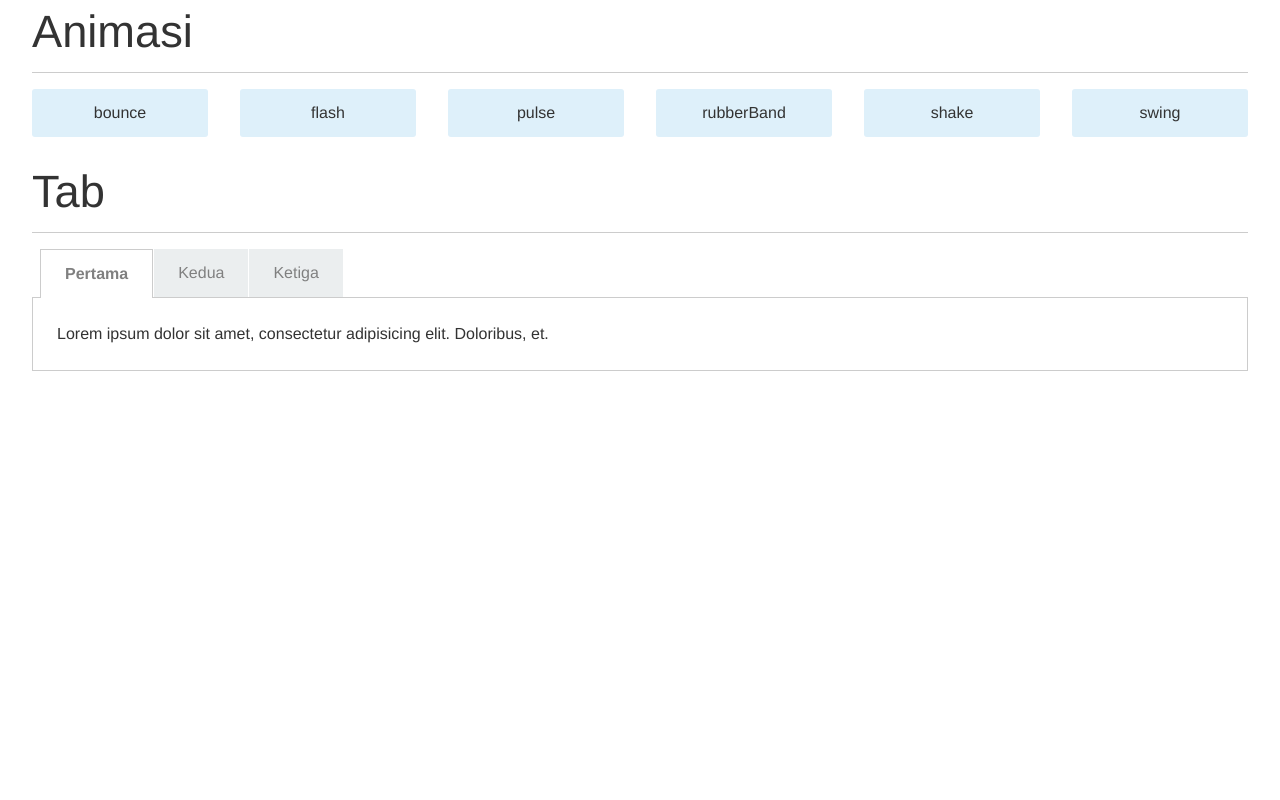
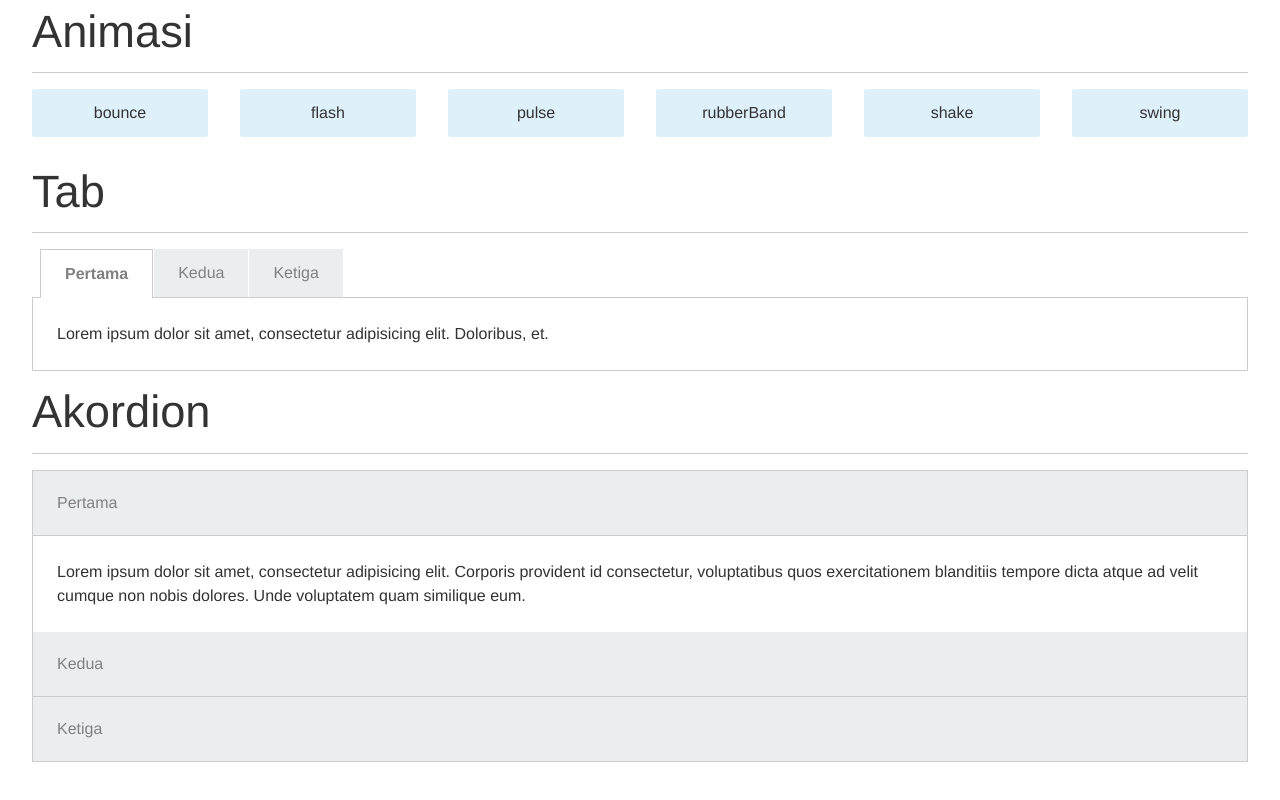
Before and after one commit to ricardosilitonga/web-pattern-library, a website: page index.html in a window 1280 px wide. Shown: the part 4982-5782 px from the top of the page. Before the commit the page ends 5513 px from the top, so only its background shows below. Drawn offline with nearby package versions, Linux system fonts and the light colour scheme; some packages are replaced by stand-ins of ours; a script that the page names is missing.

Commit message:
Akordion

```diff
--- a/_/js/script.js
+++ b/_/js/script.js
@@ -1 +1 @@
-$(function(){var n=$(".sf-menu");n.clone().removeClass().addClass("responsif-menu").prependTo(".kotak-navigasi nav"),n.superfish(),$("#tombol-responsif-menu").on("click",function(n){n.preventDefault(),$(".responsif-menu").slideToggle()}),$("#demo-animasi").find(".demo-kolom").on("click",function(n){var e=$(this);e.addClass("animated "+e.text())}),$(".tab-link a").on("click",function(n){n.preventDefault();var e=$(this).attr("href");$(e).show().siblings().hide(),$(this).parent("li").addClass("aktif").siblings().removeClass("aktif")})});
+$(function(){var e=$(".sf-menu");e.clone().removeClass().addClass("responsif-menu").prependTo(".kotak-navigasi nav"),e.superfish(),$("#tombol-responsif-menu").on("click",function(e){e.preventDefault(),$(".responsif-menu").slideToggle()}),$("#demo-animasi").find(".demo-kolom").on("click",function(e){var n=$(this);n.addClass("animated "+n.text())}),$(".tab-link a").on("click",function(e){e.preventDefault();var n=$(this).attr("href");$(n).show().siblings().hide(),$(this).parent("li").addClass("aktif").siblings().removeClass("aktif")}),$(".akordion-elemen-judul").on("click",function(e){e.preventDefault();var n=$(this).attr("href");$(".akordion-elemen-judul").removeClass("aktif"),$(".akordion-elemen-konten").hide(),$(this).addClass("aktif"),$(n).show()})});
--- a/_/komponen/js/script.js
+++ b/_/komponen/js/script.js
@@ -45,8 +45,23 @@ $(function() {
 
 		// Tambahkan class aktif pada salah satu item dan buang class aktif pada item yang lainnya.
 		$(this).parent("li").addClass("aktif").siblings().removeClass("aktif");
-
-
 	});
 
+	/*
+	* Akordion
+	*/
+	$(".akordion-elemen-judul").on("click", function(e) {
+		e.preventDefault();
+
+		// Ambil akordion yang dijadikan target
+		var targetAkordion = $(this).attr("href");
+
+		// Sembunyikan semua akordion elemen
+		$(".akordion-elemen-judul").removeClass("aktif");
+		$(".akordion-elemen-konten").hide();
+
+		// Tampilkan akordion elemen konten yang dijadikan target sebelumnya
+		$(this).addClass("aktif");
+		$(targetAkordion).show();
+	});
 });
--- a/_/komponen/sass/pengaturan/_pengaturan.scss
+++ b/_/komponen/sass/pengaturan/_pengaturan.scss
@@ -54,3 +54,9 @@ $navigasi-submenu-background-warna: #dde2e4;
 $tab-border-warna: #ccc;
 $tab-nonaktif-latar-warna: #c1cacd;
 $tab-aktif-latar-warna: #fff;
+
+// Variabel Akordion
+$akordion-border-warna: #ccc;
+$akordion-nonaktif-latar-warna: #c1cacd;
+$akordion-aktif-latar-warna: #333;
+$akordion-aktif-teks-warna: #fff;
--- a/_/komponen/sass/pola-lanjutan/_akordeon.scss
+++ b/_/komponen/sass/pola-lanjutan/_akordeon.scss
@@ -0,0 +1,40 @@
+@import "../pengaturan/pengaturan";
+
+.akordion {
+	border: 1px solid $akordion-border-warna;
+}
+
+.akordion-elemen-judul {
+	border-bottom: 1px solid $akordion-border-warna;
+
+	background-color: lighten($akordion-nonaktif-latar-warna, 15%);
+
+	color: lighten($teks-warna, 30%);
+	text-decoration: none;
+
+	display: block;
+	padding: 1.5em;
+
+	&:hover,
+	&:active {
+		color: $akordion-aktif-teks-warna;
+		background-color: $akordion-aktif-latar-warna;
+	}
+
+	.akordion-elemen:last-child & {
+		border-bottom: 0;
+	}
+}
+
+.akordion-elemen-konten {
+	display: none;
+	padding: 1.5em;
+
+	&.aktif {
+		display: block;
+	}
+
+	p:last-child {
+		margin-bottom: 0;
+	}
+}
--- a/index.html
+++ b/index.html
@@ -661,6 +661,41 @@
 		</div><!-- .kotak -->
 	</section><!-- section -->
 
+	<!-- Akordion -->
+	<section>
+		<div class="kotak">
+			<h2>Akordion</h2>
+
+			<hr>
+
+			<div class="akordion">
+				<div class="akordion-elemen">
+					<a href="#akordion-elemen-1" class="akordion-elemen-judul">Pertama</a>
+
+					<div id="akordion-elemen-1" class="akordion-elemen-konten aktif">
+						<p>Lorem ipsum dolor sit amet, consectetur adipisicing elit. Corporis provident id consectetur, voluptatibus quos exercitationem blanditiis tempore dicta atque ad velit cumque non nobis dolores. Unde voluptatem quam similique eum.</p>
+					</div><!-- .akordion-elemen-konten -->
+				</div><!-- .akordion-elemen -->
+
+				<div class="akordion-elemen">
+					<a href="#akordion-elemen-2" class="akordion-elemen-judul">Kedua</a>
+
+					<div id="akordion-elemen-2" class="akordion-elemen-konten">
+						<p>Lorem ipsum dolor sit amet, consectetur adipisicing elit. Corporis provident id consectetur, voluptatibus quos exercitationem blanditiis tempore dicta atque ad velit cumque non nobis dolores. Unde voluptatem quam similique eum.</p>
+					</div><!-- .akordion-elemen-konten -->
+				</div><!-- .akordion-elemen -->
+
+				<div class="akordion-elemen">
+					<a href="#akordion-elemen-3" class="akordion-elemen-judul">Ketiga</a>
+
+					<div id="akordion-elemen-3" class="akordion-elemen-konten">
+						<p>Lorem ipsum dolor sit amet, consectetur adipisicing elit. Corporis provident id consectetur, voluptatibus quos exercitationem blanditiis tempore dicta atque ad velit cumque non nobis dolores. Unde voluptatem quam similique eum.</p>
+					</div><!-- .akordion-elemen-konten -->
+				</div><!-- .akordion-elemen -->
+			</div><!-- .akordion -->
+		</div><!-- .kotak -->
+	</section><!-- section -->
+
 
 
 	<br>
```
Also changed, not shown: _/css/styles.css.
